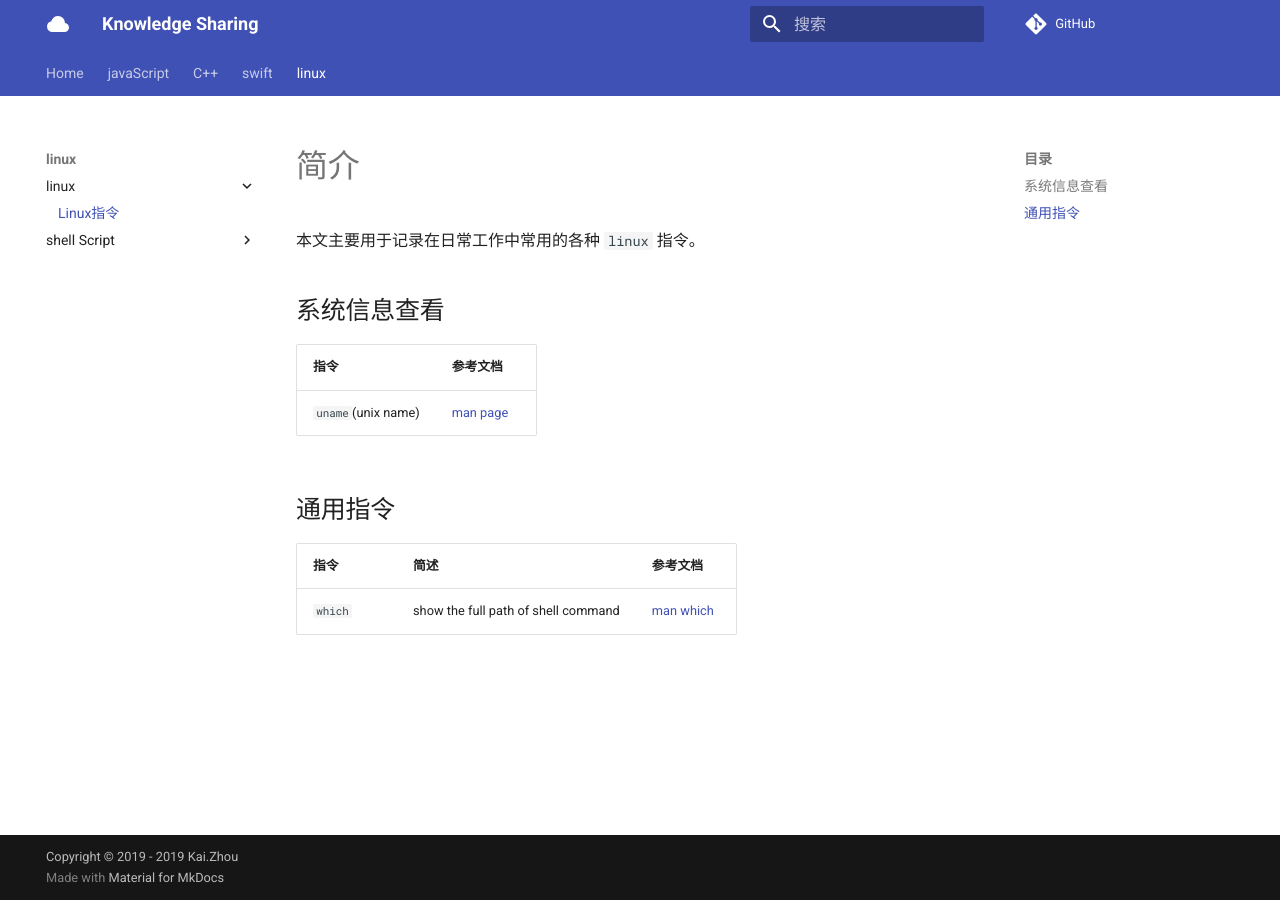
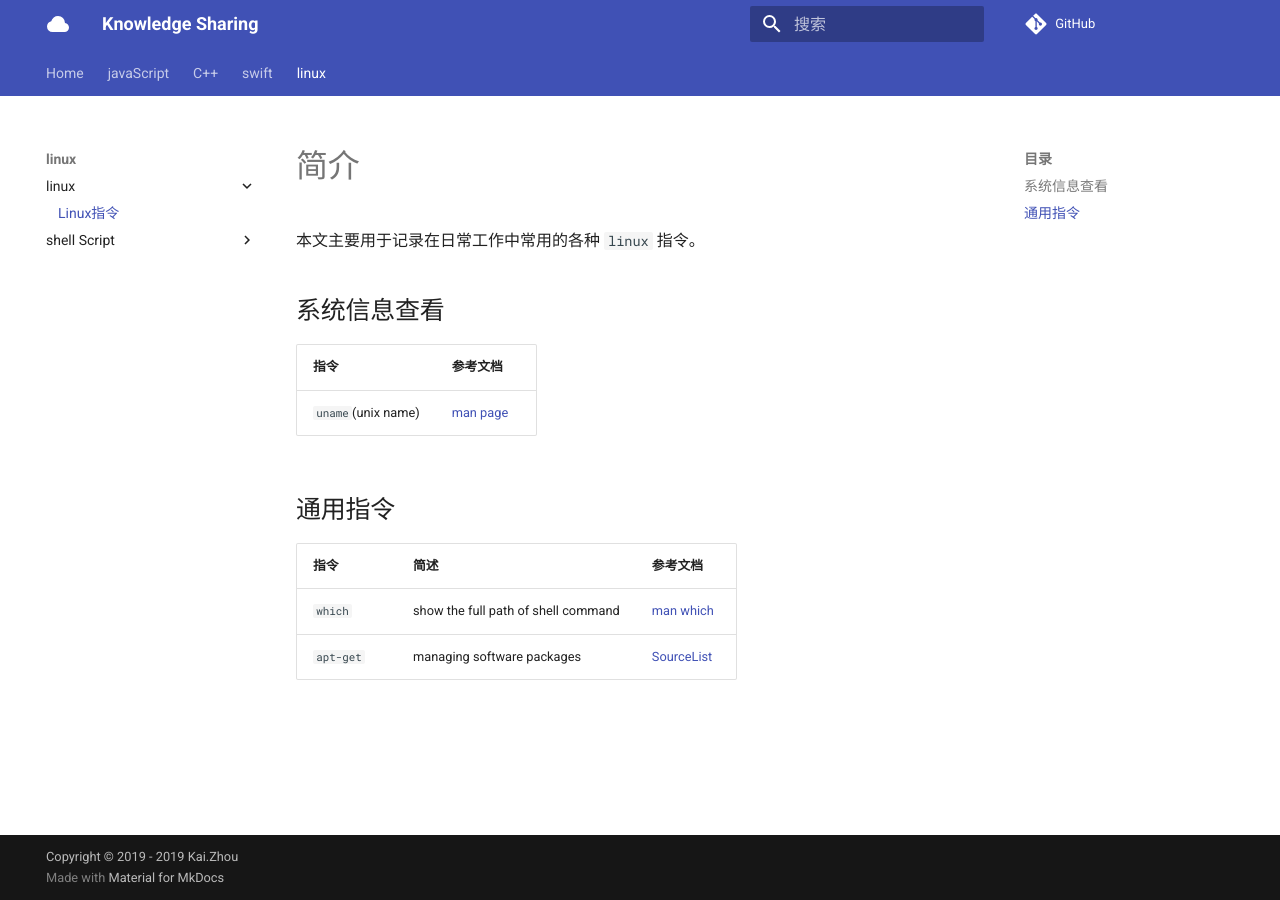
Before and after one commit to zhoukaidev/ks_blog, an MkDocs documentation site: the page built from docs/shell/linux/command.md, in a window 1280 px wide. Built offline with MkDocs 1.6.1 and Material for MkDocs 9.7.7, drawn with Linux system fonts in a browser that asks for light colours; comment, search, counter and statistics services are not loaded.

Commit message:
Add description about `apt-get`

```diff
--- a/docs/shell/linux/command.md
+++ b/docs/shell/linux/command.md
@@ -13,3 +13,4 @@
 | 指令  |  简述   |  参考文档  |
 |-------|---------|-----------|
 | `which` | show the full path of shell command | [man which](https://linux.die.net/man/1/which) |
+| `apt-get`| managing software packages | [SourceList](https://wiki.debian.org/SourcesList) |
```
